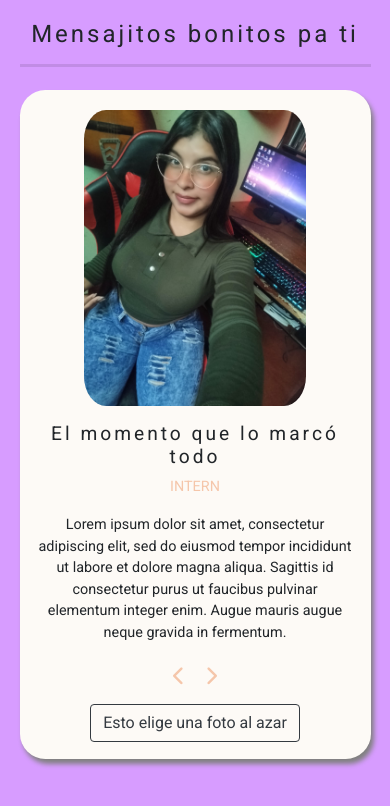
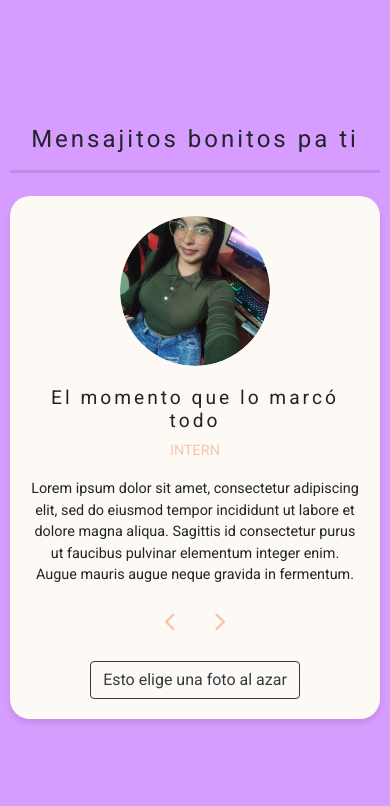
Before and after one commit to ElPokaReal/ElPokaReal.github.io, a plain HTML site: page index.html in a window 390 px wide. Drawn offline with nearby package versions, Linux system fonts and the light colour scheme.

Commit message:
modified:   index.html

```diff
--- a/index.html
+++ b/index.html
@@ -26,12 +26,16 @@
       src="https://kit.fontawesome.com/15e8bd3b53.js"
       crossorigin="anonymous"
     ></script>
+    <meta name="viewport" content="width=device-width, initial-scale=1.0">
     <style>
 
 body {
-  background-color: #d79cff;
-  min-height: 100vh;
-}
+      background-color: #d79cff;
+      min-height: 100vh;
+      display: flex;
+      justify-content: center;
+      align-items: center;
+    }
 
 hr {
   border-width: 3px 0 0 0;
@@ -48,9 +52,9 @@ h4 {
 
 .review {
   background-color: #fdfaf6;
-  padding: 0.5vh 3vh 3vh 3vh;
-  border-radius: 3vh;
-  box-shadow: 3px 5px 5px grey;
+  padding: 20px;
+  border-radius: 20px;
+  box-shadow: 0 4px 6px rgba(0, 0, 0, 0.1);
 }
 
 .job-title {
@@ -64,28 +68,36 @@ h4 {
 }
 
 .img-container {
-  border-radius: 10%;
-  height: 90%;
-  width: 90%;
+  width: 200px;
+  height: 200px;
+  margin: 0 auto 20px;
+  border-radius: 50%;
   overflow: hidden;
   display: flex;
   justify-content: center;
   align-items: center;
-  margin: 5% auto;
+  object-fit: cover;
 }
 
 .button-container {
-  padding-bottom: 5%;
+  display: flex;
+  justify-content: center;
+  margin-top: 20px;
 }
 
 #main {
   font-family: "Roboto", sans-serif;
-  margin: 10% 30%;
   text-align: center;
+  width: 90%;
+  max-width: 600px;
+  margin: 20px auto;
 }
 
 .profile {
-  width: 50%;
+  width: 100%;
+  height: 100%;
+  object-fit: cover;
+  border-radius: 50%;
 }
 
 .prev-btn,
@@ -93,7 +105,8 @@ h4 {
   background-color: transparent;
   border-color: transparent;
   color: #f5c6aa;
-  font-size: 1.5rem;
+  font-size: 1.2rem;
+  margin: 0 10px;
 }
 
 .prev-btn:hover,
@@ -101,26 +114,33 @@ h4 {
   color: #faf1e6;
 }
 
+.random {
+  margin-top: 20px;
+}
+
     @media (max-width: 768px) {
       #main {
-        margin: 5% 5%;
+        width: 95%;
       }
 
       .review {
-        padding: 0.5vh 2vh 2vh 2vh;
+        padding: 20px;
       }
 
       .img-container {
-        width: 70%;
-        height: auto;
+        width: 150px;
+        height: 150px;
       }
 
       .profile {
         width: 100%;
+        height: 100%;
+        object-fit: cover;
+        border-radius: 50%;
       }
 
       .button-container {
-        padding-bottom: 3%;
+        margin-top: 20px;
       }
 
       .prev-btn,
```
